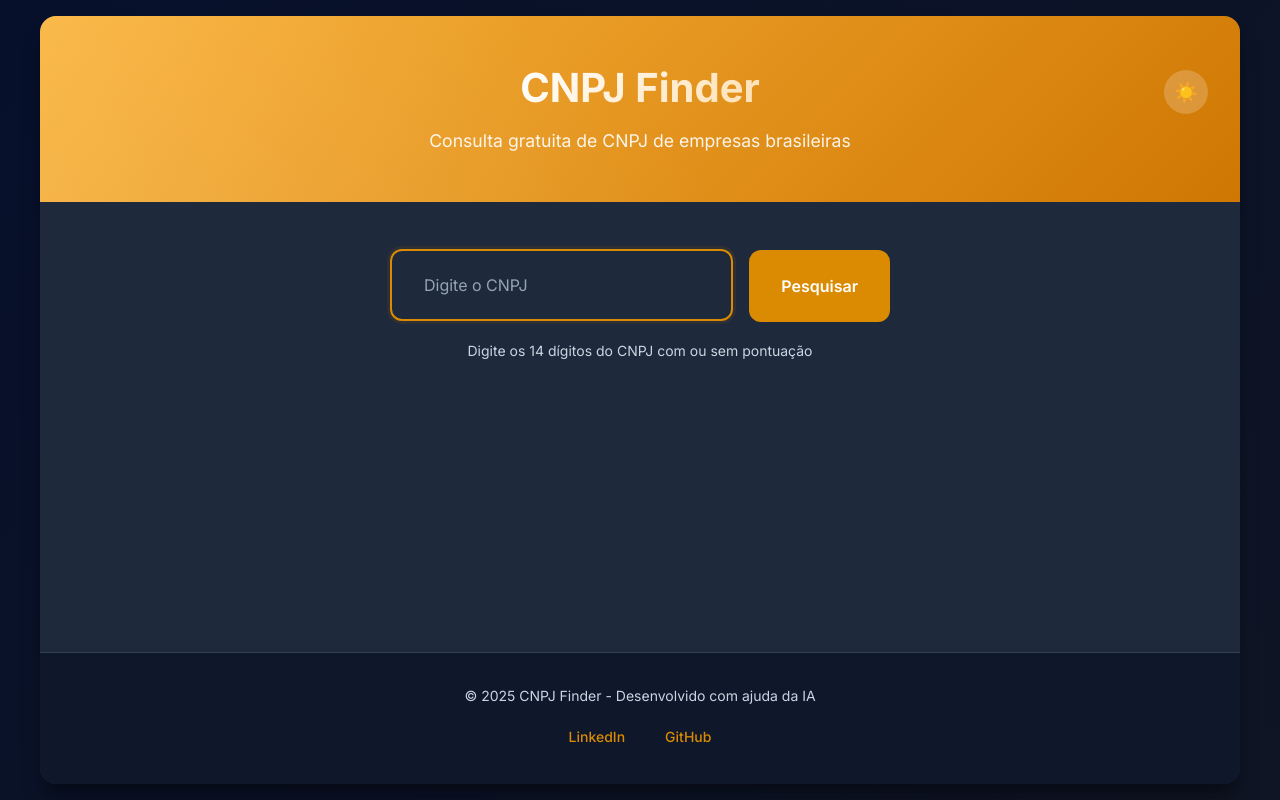
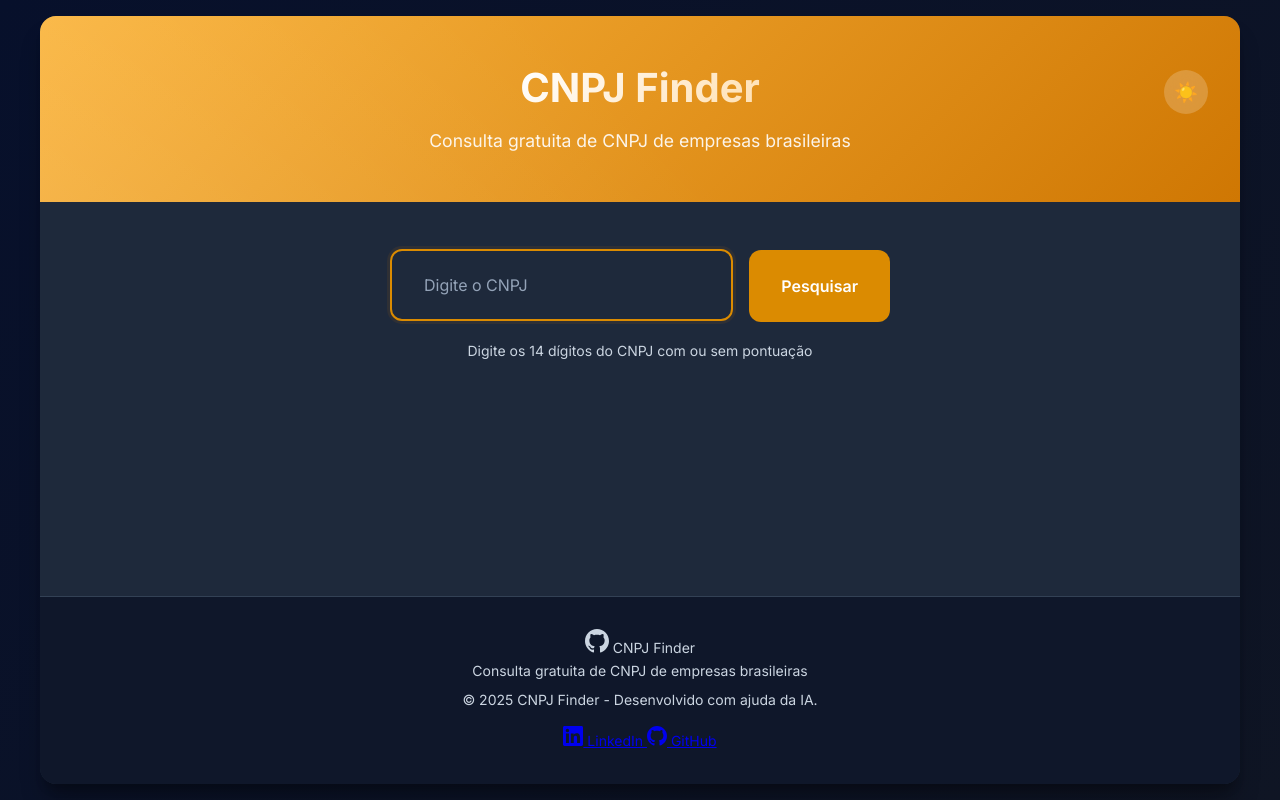
Before and after one commit to itsRomuloGarcia/performan, a website: page public/index.html in a window 1280 px wide. Drawn offline with Linux system fonts and the light colour scheme.

Commit message:
Revise footer layout and content
Updated footer with new branding and social links.

```diff
--- a/public/index.html
+++ b/public/index.html
@@ -19,7 +19,7 @@
     <meta name="twitter:title" content="CNPJ Finder - Consulta Gratuita de CNPJ" />
     <meta name="twitter:description" content="Consulte CNPJ de empresas brasileiras" />
 
-    <title>CNPJ Finder</title>
+    <title>CNPJ Finder - Consulta Gratuita de CNPJ</title>
     <link rel="stylesheet" href="style.css" />
     <link rel="preconnect" href="https://fonts.googleapis.com" />
     <link rel="preconnect" href="https://fonts.gstatic.com" crossorigin />
@@ -265,25 +265,79 @@
         </div>
       </main>
 
+      <!-- Footer Atualizado -->
       <footer class="footer" role="contentinfo">
-        <p>© 2025 CNPJ Finder - Desenvolvido com ajuda da IA</p>
+        <div class="footer-container">
+          <div class="footer-content">
+            <div class="footer-info">
+              <div class="footer-brand">
+                <div class="logo">
+                  <svg
+                    width="24"
+                    height="24"
+                    viewBox="0 0 24 24"
+                    fill="currentColor"
+                    aria-hidden="true"
+                  >
+                    <path
+                      d="M12 0c-6.626 0-12 5.373-12 12 0 5.302 3.438 9.8 8.207 11.387.599.111.793-.261.793-.577v-2.234c-3.338.726-4.033-1.416-4.033-1.416-.546-1.387-1.333-1.756-1.333-1.756-1.089-.745.083-.729.083-.729 1.205.084 1.839 1.237 1.839 1.237 1.07 1.834 2.807 1.304 3.492.997.107-.775.418-1.305.762-1.604-2.665-.305-5.467-1.334-5.467-5.931 0-1.311.469-2.381 1.236-3.221-.124-.303-.535-1.524.117-3.176 0 0 1.008-.322 3.301 1.23.957-.266 1.983-.399 3.003-.404 1.02.005 2.047.138 3.006.404 2.291-1.552 3.297-1.23 3.297-1.23.653 1.653.242 2.874.118 3.176.77.84 1.235 1.911 1.235 3.221 0 4.609-2.807 5.624-5.479 5.921.43.372.823 1.102.823 2.222v3.293c0 .319.192.694.801.576 4.765-1.589 8.199-6.086 8.199-11.386 0-6.627-5.373-12-12-12z"
+                    />
+                  </svg>
+                  <span>CNPJ Finder</span>
+                </div>
+                <p class="footer-description">
+                  Consulta gratuita de CNPJ de empresas brasileiras
+                </p>
+              </div>
+              <p class="footer-copyright">
+                &copy; 2025 CNPJ Finder - Desenvolvido com ajuda da IA.
+              </p>
+            </div>
             <div class="footer-links">
+              <div class="footer-social">
                 <a
                   href="https://linkedin.com/in/itsromulogarcia"
                   target="_blank"
-            class="footer-link"
                   rel="noopener noreferrer"
+                  class="social-link"
+                  aria-label="LinkedIn (abre em nova janela)"
                 >
+                  <svg
+                    width="20"
+                    height="20"
+                    viewBox="0 0 24 24"
+                    fill="currentColor"
+                    aria-hidden="true"
+                  >
+                    <path
+                      d="M20.447 20.452h-3.554v-5.569c0-1.328-.027-3.037-1.852-3.037-1.853 0-2.136 1.445-2.136 2.939v5.667H9.351V9h3.414v1.561h.046c.477-.9 1.637-1.85 3.37-1.85 3.601 0 4.267 2.37 4.267 5.455v6.286zM5.337 7.433c-1.144 0-2.063-.926-2.063-2.065 0-1.138.92-2.063 2.063-2.063 1.14 0 2.064.925 2.064 2.063 0 1.139-.925 2.065-2.064 2.065zm1.782 13.019H3.555V9h3.564v11.452zM22.225 0H1.771C.792 0 0 .774 0 1.729v20.542C0 23.227.792 24 1.771 24h20.451C23.2 24 24 23.227 24 22.271V1.729C24 .774 23.2 0 22.222 0h.003z"
+                    />
+                  </svg>
                   LinkedIn
                 </a>
                 <a
                   href="https://github.com/itsromulogarcia"
                   target="_blank"
-            class="footer-link"
                   rel="noopener noreferrer"
+                  class="social-link"
+                  aria-label="GitHub (abre em nova janela)"
                 >
+                  <svg
+                    width="20"
+                    height="20"
+                    viewBox="0 0 24 24"
+                    fill="currentColor"
+                    aria-hidden="true"
+                  >
+                    <path
+                      d="M12 0c-6.626 0-12 5.373-12 12 0 5.302 3.438 9.8 8.207 11.387.599.111.793-.261.793-.577v-2.234c-3.338.726-4.033-1.416-4.033-1.416-.546-1.387-1.333-1.756-1.333-1.756-1.089-.745.083-.729.083-.729 1.205.084 1.839 1.237 1.839 1.237 1.07 1.834 2.807 1.304 3.492.997.107-.775.418-1.305.762-1.604-2.665-.305-5.467-1.334-5.467-5.931 0-1.311.469-2.381 1.236-3.221-.124-.303-.535-1.524.117-3.176 0 0 1.008-.322 3.301 1.23.957-.266 1.983-.399 3.003-.404 1.02.005 2.047.138 3.006.404 2.291-1.552 3.297-1.23 3.297-1.23.653 1.653.242 2.874.118 3.176.77.84 1.235 1.911 1.235 3.221 0 4.609-2.807 5.624-5.479 5.921.43.372.823 1.102.823 2.222v3.293c0 .319.192.694.801.576 4.765-1.589 8.199-6.086 8.199-11.386 0-6.627-5.373-12-12-12z"
+                    />
+                  </svg>
                   GitHub
                 </a>
+              </div>
+            </div>
+          </div>
         </div>
       </footer>
     </div>
```
Lines whose indentation alone changed are shown as unchanged.
